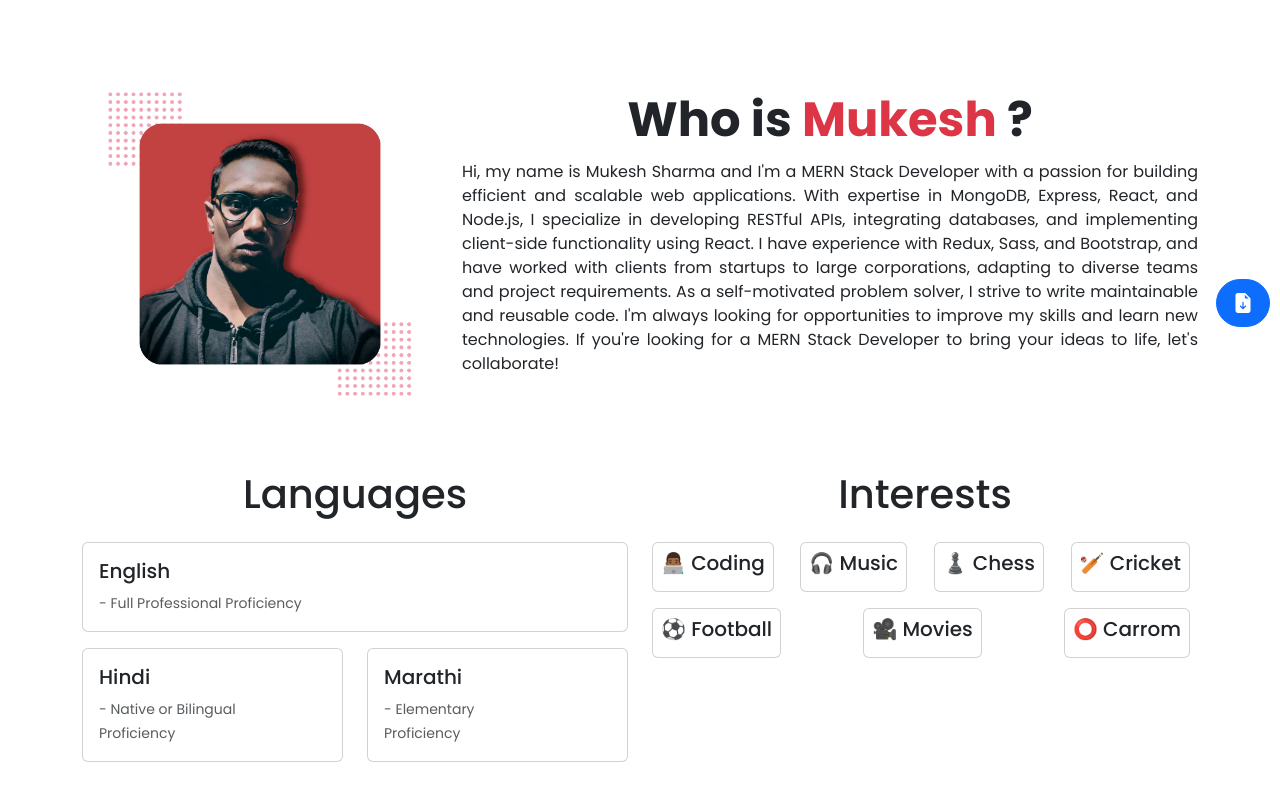
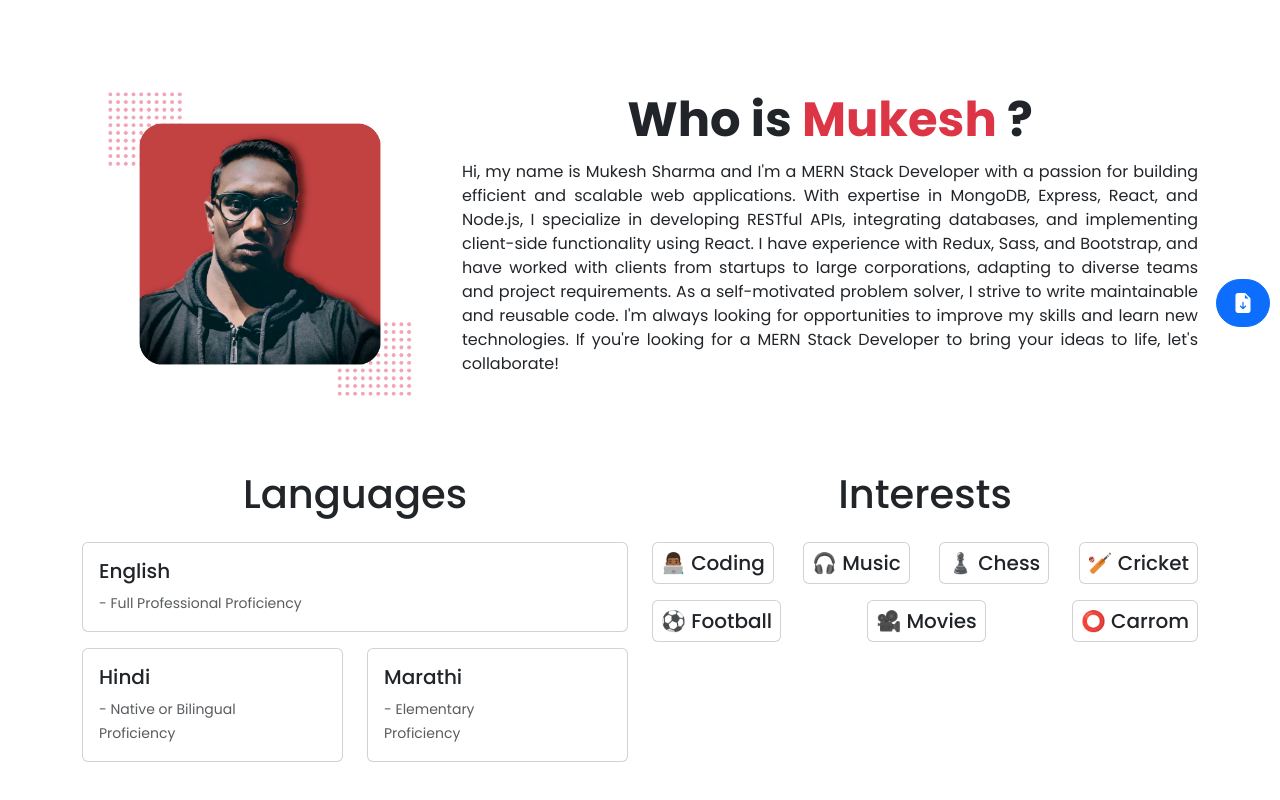
Before and after one commit to Mukesh-Sharma400/Portfolio, a React (Create React App) app: page / in a window 1280 px wide. Shown: the part 463-1263 px from the top of the page. Built offline with nearby package versions, Linux system fonts and the light colour scheme.

Commit message:
minor changes

```diff
--- a/src/pages/Home.js
+++ b/src/pages/Home.js
@@ -122,26 +122,26 @@ const Home = () => {
           <div className="col">
             <h1 className="text-center mb-4">Interests</h1>
             <div className="d-flex flex-wrap justify-content-between">
-              <div className="card mb-3 p-2 me-2">
-                <h5 className="card-title">👨🏾‍💻 Coding</h5>
+              <div className="card mb-3 p-2">
+                <h5 className="card-title mb-0">👨🏾‍💻 Coding</h5>
               </div>
-              <div className="card mb-3 p-2 me-2">
-                <h5 className="card-title">🎧 Music</h5>
+              <div className="card mb-3 p-2">
+                <h5 className="card-title mb-0">🎧 Music</h5>
               </div>
-              <div className="card mb-3 p-2 me-2">
-                <h5 className="card-title">♟️ Chess</h5>
+              <div className="card mb-3 p-2">
+                <h5 className="c mb-0">♟️ Chess</h5>
               </div>
-              <div className="card mb-3 p-2 me-2">
-                <h5 className="card-title">🏏 Cricket</h5>
+              <div className="card mb-3 p-2">
+                <h5 className="card-title mb-0">🏏 Cricket</h5>
               </div>
-              <div className="card mb-3 p-2 me-2">
-                <h5 className="card-title">⚽ Football</h5>
+              <div className="card mb-3 p-2">
+                <h5 className="card-title mb-0">⚽ Football</h5>
               </div>
-              <div className="card mb-3 p-2 me-2">
-                <h5 className="card-title">🎥 Movies</h5>
+              <div className="card mb-3 p-2">
+                <h5 className="c mb-0">🎥 Movies</h5>
               </div>
-              <div className="card mb-3 p-2 me-2">
-                <h5 className="card-title">⭕ Carrom</h5>
+              <div className="card mb-3 p-2">
+                <h5 className="card-title mb-0">⭕ Carrom</h5>
               </div>
             </div>
           </div>
```
